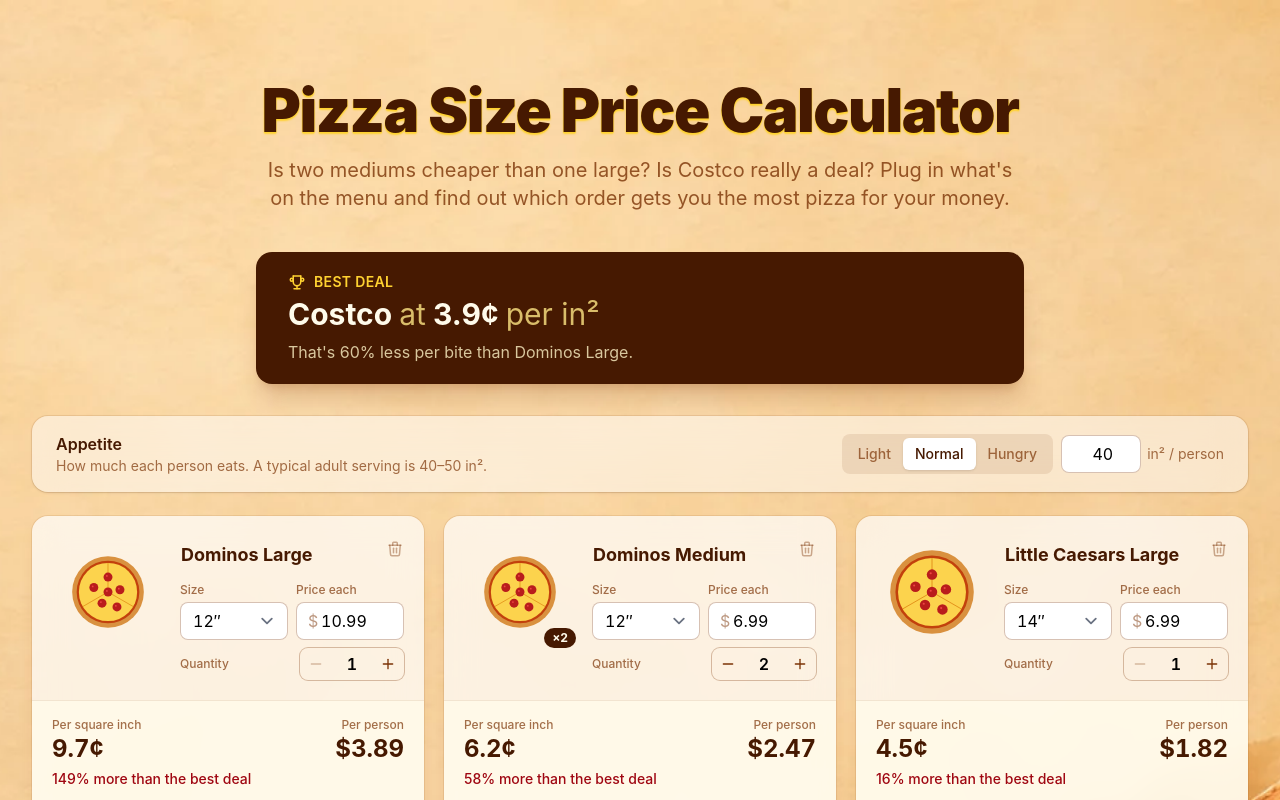
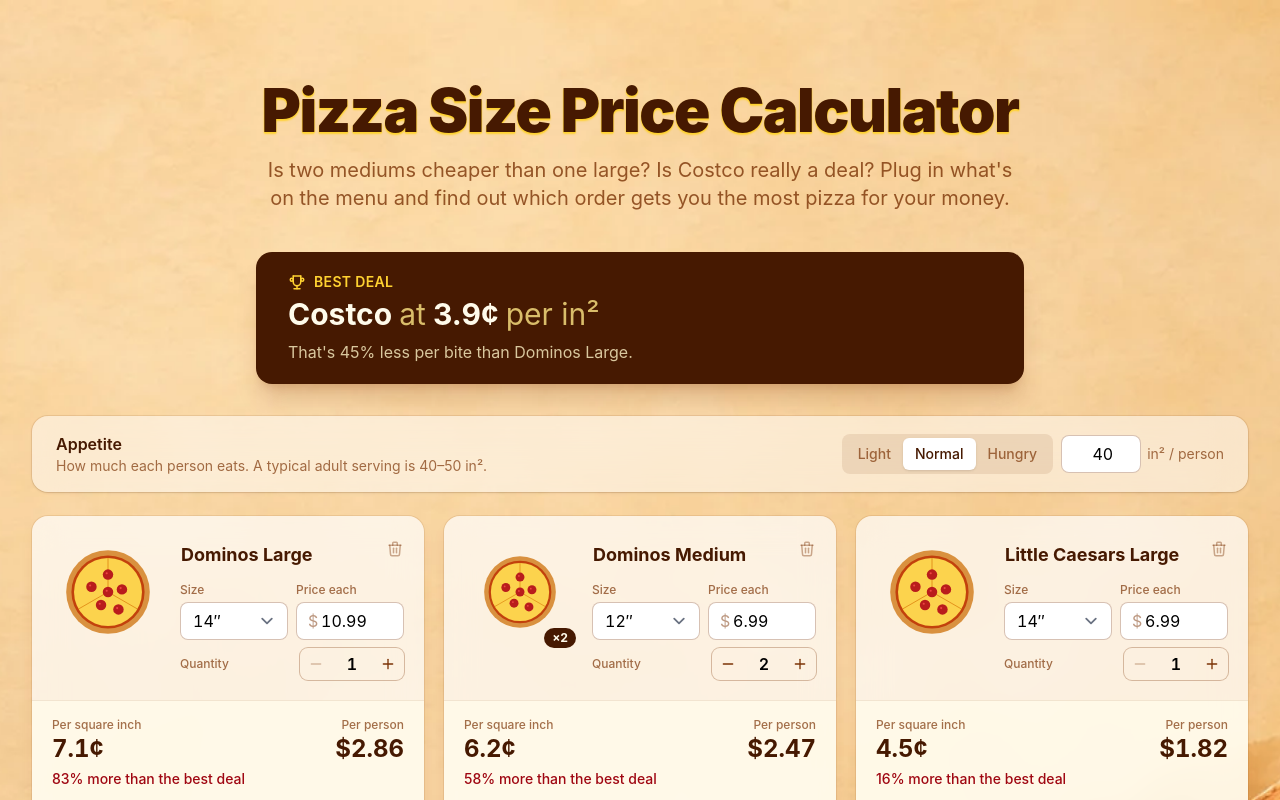
Before and after one commit to michaelbonner/pizza-size-price-calculator, a SvelteKit app: page / in a window 1280 px wide. Shown: the top 800 px of the page. Built offline with nearby package versions, Linux system fonts and the light colour scheme.

Commit message:
fix dominos large size

```diff
--- a/src/routes/+page.svelte
+++ b/src/routes/+page.svelte
@@ -12,7 +12,7 @@
 	];
 
 	let pizzas = $state([
-		{ name: 'Dominos Large', size: '12', price: 10.99, quantity: 1 },
+		{ name: 'Dominos Large', size: '14', price: 10.99, quantity: 1 },
 		{ name: 'Dominos Medium', size: '12', price: 6.99, quantity: 2 },
 		{ name: 'Little Caesars Large', size: '14', price: 6.99, quantity: 1 },
 		{ name: 'Costco', size: '18', price: 9.95, quantity: 1 }
```
